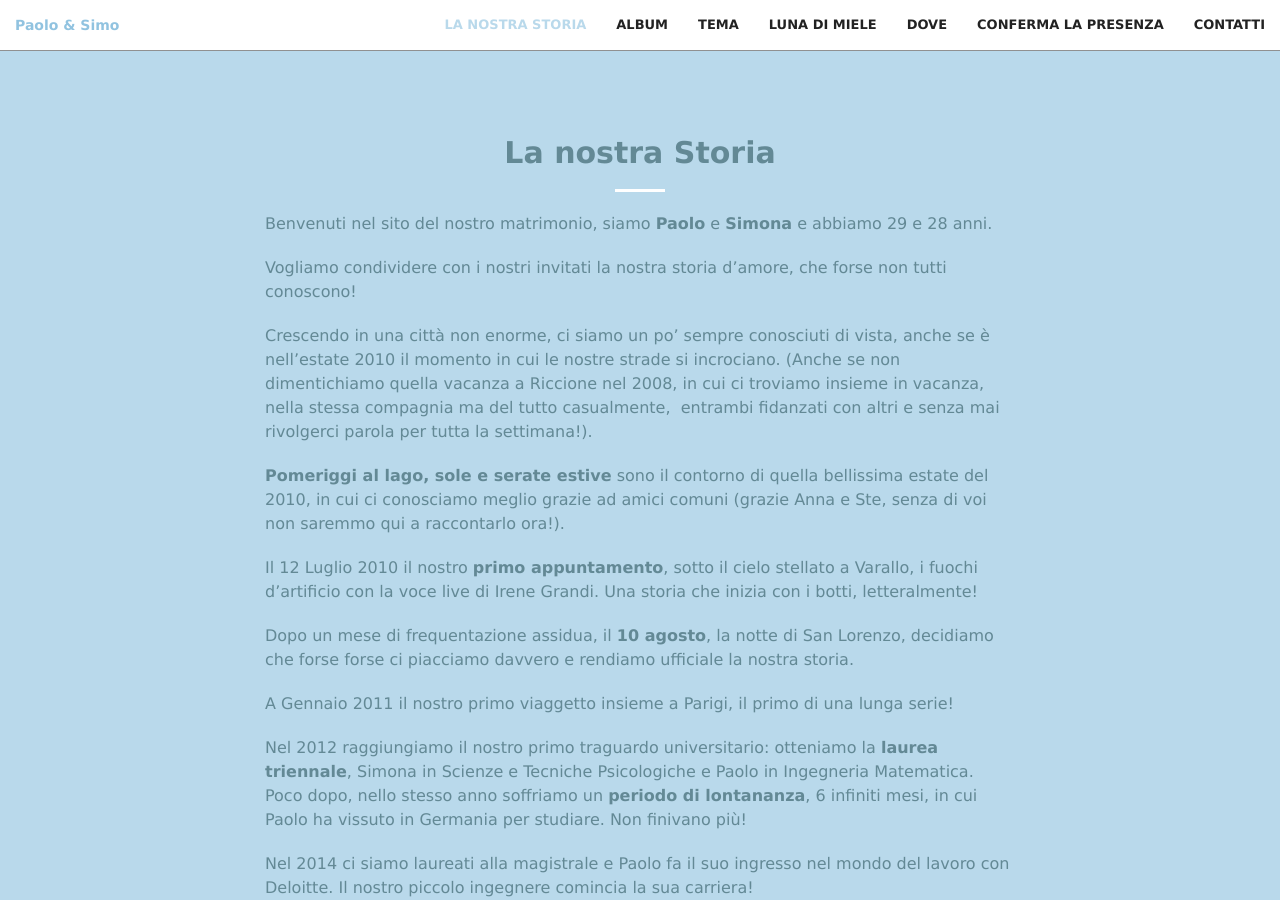
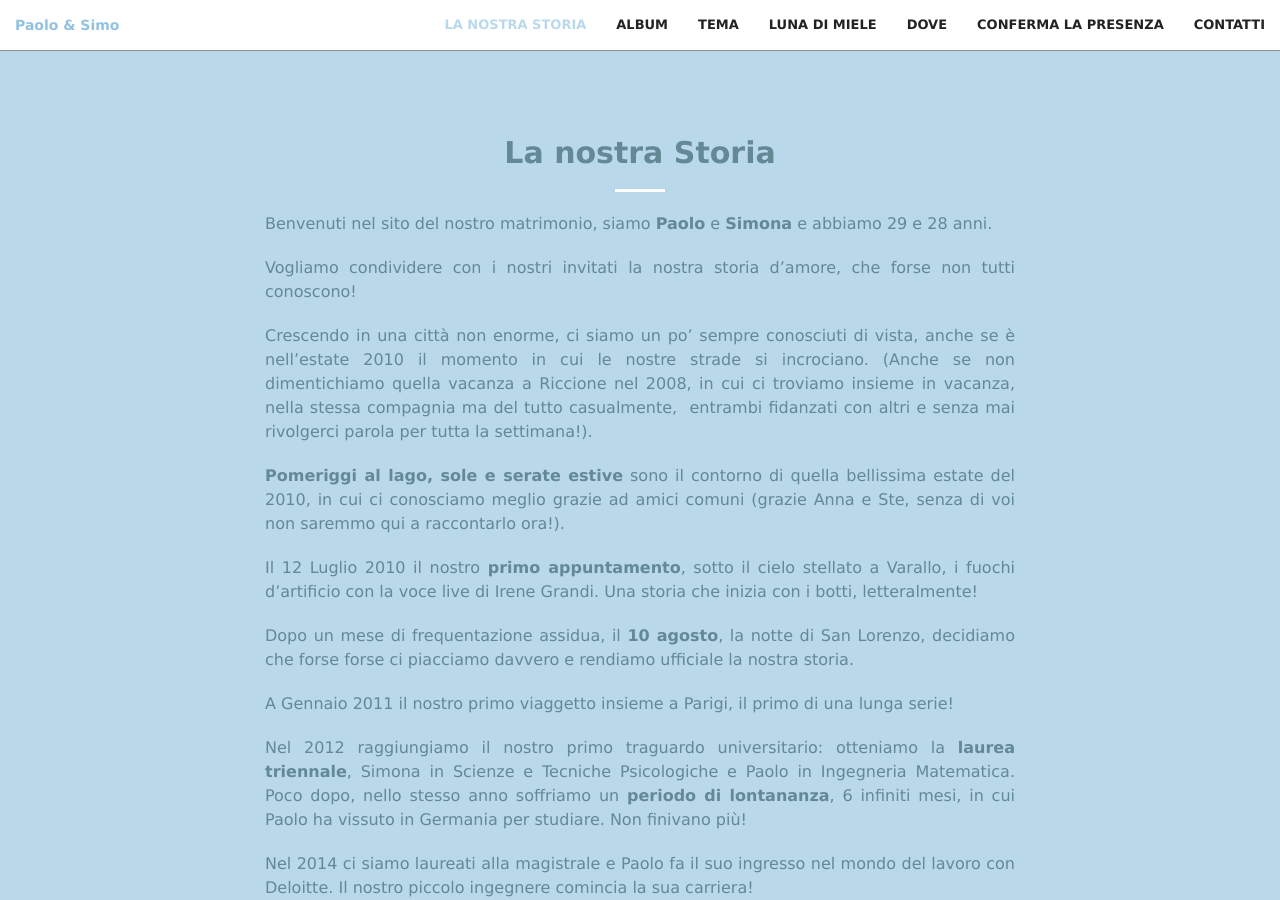
Before and after one commit to simoforzani/simoforzani.github.io, a Jekyll site: the page built from index.html, in a window 1280 px wide and 900 px high, scrolled down 864 px. Built offline with Jekyll 4.4.1, drawn with Linux system fonts in a browser that asks for light colours.

Commit message:
justify text

```diff
--- a/_includes/conferma.html
+++ b/_includes/conferma.html
@@ -4,14 +4,14 @@
 			<div class="col-lg-8 col-lg-offset-2">
 				<h2 class="section-heading text-center text-faded"><b>Conferma la partecipazione</b></h2>
 				<hr class="light">
-				<p class="text-faded">
+				<p class="text-faded text-justify">
 					Noi ci stiamo impegnando tanto per organizzare una bellissima festa per
 					celebrare questo momento, ma per farlo abbiamo bisogno di orientarci
 					rispetto al numero degli invitati che effettivamente saranno presenti.
 					Quindi per favore per confermare o meno la tua presenza e della tua
 					famiglia, compila il modulo che trovi cliccando sul seguente tasto:
 				</p>
-				<p class="text-faded">
+				<p class="text-faded text-justify">
 					Grazie mille per la gentilezza e per semplificarci l’organizzazione.
 				</p>
 				<div class="rsvp-content">
--- a/_includes/la-nostra-storia.html
+++ b/_includes/la-nostra-storia.html
@@ -4,69 +4,69 @@
             <div class="col-lg-8 col-lg-offset-2">
                 <h2 class="section-heading text-center text-faded"><b>La nostra Storia</b></h2>
                 <hr class="light">
-                <p class="text-faded">
+                <p class="text-faded text-justify">
                 Benvenuti nel sito del nostro matrimonio, siamo <b>Paolo</b> e <b>Simona</b> e abbiamo 29 e 28 anni.
                 </p>
-                <p class="text-faded">
+                <p class="text-faded text-justify">
                 Vogliamo condividere con i nostri invitati la nostra storia d’amore, che forse non tutti conoscono!
                 </p>
-                <p class="text-faded">
+                <p class="text-faded text-justify">
                 Crescendo in una città non enorme, ci siamo un po’ sempre conosciuti di vista, anche se è nell’estate 2010
                 il momento in cui le nostre strade si incrociano. (Anche se non dimentichiamo quella vacanza a Riccione nel
                 2008, in cui ci troviamo insieme in vacanza, nella stessa compagnia ma del tutto casualmente,  entrambi
                 fidanzati con altri e senza mai rivolgerci parola per tutta la settimana!).
                 </p>
-                <p class="text-faded">
+                <p class="text-faded text-justify">
                 <b>Pomeriggi al lago, sole e serate estive</b> sono il contorno di quella bellissima estate del 2010, in cui ci
                 conosciamo meglio grazie ad amici comuni (grazie Anna e Ste, senza di voi non saremmo qui a raccontarlo
                 ora!).
                 </p>
-                <p class="text-faded">
+                <p class="text-faded text-justify">
                 Il 12 Luglio 2010 il nostro <b>primo appuntamento</b>, sotto il cielo stellato a Varallo, i fuochi d’artificio
                 con la voce live di Irene Grandi. Una storia che inizia con i botti, letteralmente!
                 </p>
-                <p class="text-faded">
+                <p class="text-faded text-justify">
                 Dopo un mese di frequentazione assidua, il <b>10 agosto</b>, la notte di San Lorenzo, decidiamo che forse forse
                 ci piacciamo davvero e rendiamo ufficiale la nostra storia.
                 </p>
-                <p class="text-faded">
+                <p class="text-faded text-justify">
                 A Gennaio 2011 il nostro primo viaggetto insieme a Parigi</b>, il primo di una lunga serie!
                 </p>
-                <p class="text-faded">
+                <p class="text-faded text-justify">
                 Nel 2012 raggiungiamo il nostro primo traguardo universitario: otteniamo la <b>laurea triennale</b>, Simona in
                 Scienze e Tecniche Psicologiche e Paolo in Ingegneria Matematica. Poco dopo, nello stesso anno soffriamo
                 un <b>periodo di lontananza</b>, 6 infiniti mesi, in cui Paolo ha vissuto in Germania per studiare. Non finivano
                 più!
                 </p>
-                <p class="text-faded">
+                <p class="text-faded text-justify">
                 Nel 2014 ci siamo laureati alla magistrale e Paolo fa il suo ingresso nel mondo del lavoro con Deloitte.
                 Il nostro piccolo ingegnere comincia la sua carriera!
                 </p>
-                <p class="text-faded">
+                <p class="text-faded text-justify">
                 Febbraio 2015 è la data del nostro primo viaggio intercontinentale insieme, dopo le meritate lauree:
                 <b>la Thailandia ci aspetta!</b>
                 </p>
-                <p class="text-faded">
+                <p class="text-faded text-justify">
                 Ce ne innamoriamo talmente tanto che anche nel 2016 ci tocca ritornarci…
                 </p>
-                <p class="text-faded">
+                <p class="text-faded text-justify">
                 Il Capodanno 2018 lo passiamo insieme in <b>Giappone</b>, ascoltando i 108 rintocchi di buon augurio provenienti
                 dai templi di Kyoto!
                 </p>
-                <p class="text-faded">
+                <p class="text-faded text-justify">
                 Il 2018 è un anno di decisioni importanti per la nostra storia: la notte di San Lorenzo (in cui festeggiamo
                 8 stupendi anni insieme) su una spiaggia della bellissima Sardegna, arriva <b>una domanda un po’ speciale.</b><br />
                 </p>
-                <p class="text-faded">
+                <p class="text-faded text-justify">
                 A Ottobre  un’altra importante svolta: abbandoniamo il nostro primo monolocalino a San Siro per tornare
                 a respirare l'aria di casa, trasferendoci in riva al Ticino, <b>a Sesto Calende!</b>
                 </p>
-                <p class="text-faded">
+                <p class="text-faded text-justify">
                 L’ultimo nostro viaggetto importante lo ricordiamo invece a <b>Dubai</b> pochi mesi fa, a Capodanno 2019, dove
                 abbiamo potuto festeggiare l’inizio del nostro anno più importante in riva al mare con la sabbia sotto i
                 piedi.
                 </p>
-                <p class="text-faded">
+                <p class="text-faded text-justify">
                 Il prossimo mattoncino della nostra storia lo stiamo ancora aspettando, 31 agosto 2019, e <b>vogliamo condividerlo
                  con tutte le persone che ci sono state accanto</b> in questo nostro lungo viaggio:
                 </p>
--- a/_includes/tema.html
+++ b/_includes/tema.html
@@ -4,49 +4,45 @@
             <div class="col-lg-8 col-lg-offset-2">
                 <h2 class="section-heading text-center text-faded"><b>Il tema del nostro matrimonio</b></h2>
                 <hr class="light">
-                <p class="text-faded">
+                <p class="text-faded text-justify">
                     Il tema del matrimonio sarà il viaggio. Perché proprio il viaggio?
                 </p>
-                <p class="text-faded">
+                <p class="text-faded text-justify">
                     Perché è ciò che ci rappresenta meglio!
                 </p>
-                <p class="text-faded">
+                <p class="text-faded text-justify">
                     A Paolo piace sgambettare in montagna per decine di km, Simona invece le uniche
                     maratone che ama sono quelle di Netflix, ma su un qualcosa ci troviamo sempre
                     d’accordo... Partire appena possibile!
                 </p>
-                <p class="text-faded">
+                <p class="text-faded text-justify">
                     Abbiamo iniziato la nostra carriera di viaggiatori poco più che ventenni,
                     con un weekend lungo a Parigi... Al quale sono seguiti molti altri weekend nelle
                     città europee più belle (su tutte, Berlino e Barcellona nel cuore), per poi passare
                     ad obiettivi più ambiziosi, sempre organizzati da Simona, come la Thailandia,
                     il Giappone e Dubai.
                 </p>
-                <p class="text-faded">
+                <p class="text-faded text-justify">
                     Ma il nostro viaggio più ambizioso e’ quello che deve ancora venire, quello di nozze!
                 </p>
-                <p class="text-faded">
+                <p class="text-faded text-justify">
                     Realizzeremo a Settembre uno dei nostri sogni, facendo la Pacific Road, che collega
                     San Francisco a Los Angeles, per poi riprendere il volo per uno dei posti più belli
                     del mondo:
                 </p>
                 <p class="text-faded text-center"> <b>le Hawaii!!</b>
                 </p>
-                <p class="text-faded">
+                <p class="text-faded text-justify">
                     Abbiamo scelto le Hawaii per combinare la voglia di mare di Simona (insaziabile)
                     ai mille percorsi di hiking che si possono fare su quelle meravigliose isole,
                     per la gioia di Paolo... In cima a vulcani, pendii, montagnette, non ci faremo
                     mancare niente!
                 </p>
-                <p class="text-faded">
+                <p class="text-faded text-justify">
                     Da qui si spiega anche il colore che abbiamo scelto come leitmotiv del matrimonio:
                     azzurro pastello, come il cielo del sole appena sorto, quando parti in aereo per
                     una nuova avventura ;)
                 </p>
-                <p class="text-faded">
-
-
-            </p>
             </div>
         </div>
     </div>
--- a/_includes/viaggio.html
+++ b/_includes/viaggio.html
@@ -6,22 +6,22 @@
                 <hr class="primary">
             </div>
             <div class="col-lg-8 col-lg-offset-2">
-            <p class="text-faded">
+                <p class="text-faded text-justify">
                 Ecco qua le tappe ipotizzate del nostro viaggio più grande!
             </p>
-            <p class="text-faded"><img src="img/plane.jpg" class="img-responsive" align="left"/>
+            <p class="text-faded text-justify"><img src="img/plane.jpg" class="img-responsive" align="left"/>
                 La nostra avventura inizierà il 9 Settembre da Milano Malpensa, destinazione
                 San Francisco!
             </p>
-            <p class="text-faded">
+            <p class="text-faded text-justify">
                 I primi tre giorni li dedichiamo a riprenderci dal fuso (Simona ha una lunga
                 storia di amore-odio con i cambi di orario) e ad esplorare la nostra prima meta.
             </p>
-            <p class="text-faded">
+            <p class="text-faded text-justify">
                 Il quarto giorno, pronti in auto per iniziare a percorrere la Pacific Road,
                 fermandoci durante il viaggio per le tappe più belle!
             </p>
-            <p class="text-faded">
+            <p class="text-faded text-justify">
                 Altro stop a Santa Barbara e arriviamo a Los Angeles pronti a prendere
                 l’aereo per le bellissime isole delle Hawaii.
             </p>
@@ -42,11 +42,11 @@
                 L’organizzazione del nostro viaggio è stata affidata all’agenzia Cusio Viaggi
                 di Borgomanero.
             </p>
-            <p class="text-faded">
+            <p class="text-faded text-justify">
                 Ed è lì che abbiamo voluto creare la lista nozze, così che tutti potessero
                 aiutarci a costruire, pezzettino per pezzettino, la nostra avventura!
             </p>
-            <p class="text-faded">
+            <p class="text-faded text-justify">
                 Per scoprire come contribuire clicca sulle seguenti icone:
             </p>
             <div class="col-lg-4 col-sm-6">
```
